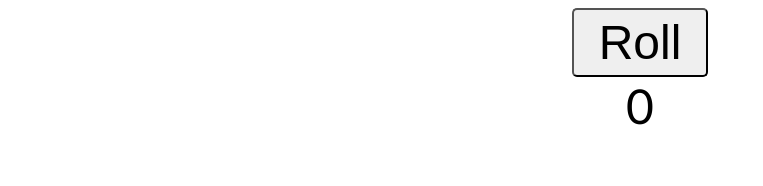
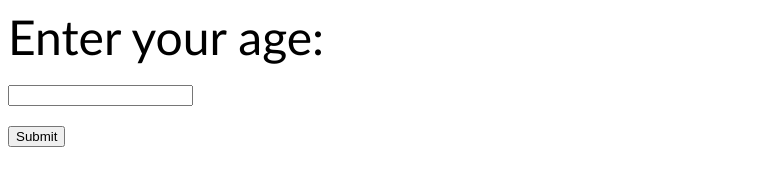
Before and after one commit to Wrub0002/learning-javascript, a plain HTML site: page index.html in a window 1280 px wide. Shown: the whole page, without its empty margins (0-763 px from the left). Drawn offline with Linux system fonts and the light colour scheme.

Commit message:
If Statements

```diff
--- a/index.html
+++ b/index.html
@@ -8,8 +8,10 @@
 </head>
 <body>
 
-    <button id="myBtn">Roll</button><br>
-    <label id="myLabel">0</label>
+    <label id="myLabel">Enter your age:</label><br><br>
+    <input type="text" id="myText"><br><br>
+    <button id="mySubmit">Submit</button><br>
+    <p id="result"></p>
 
     <script src="index.js"></script>
 </body>
--- a/styles.css
+++ b/styles.css
@@ -1,7 +1,5 @@
 body{
 font-family: calibri;
-text-align: center;
-
 
 }
 
```
Also changed, not shown: index.js (+81 -1 lines).
